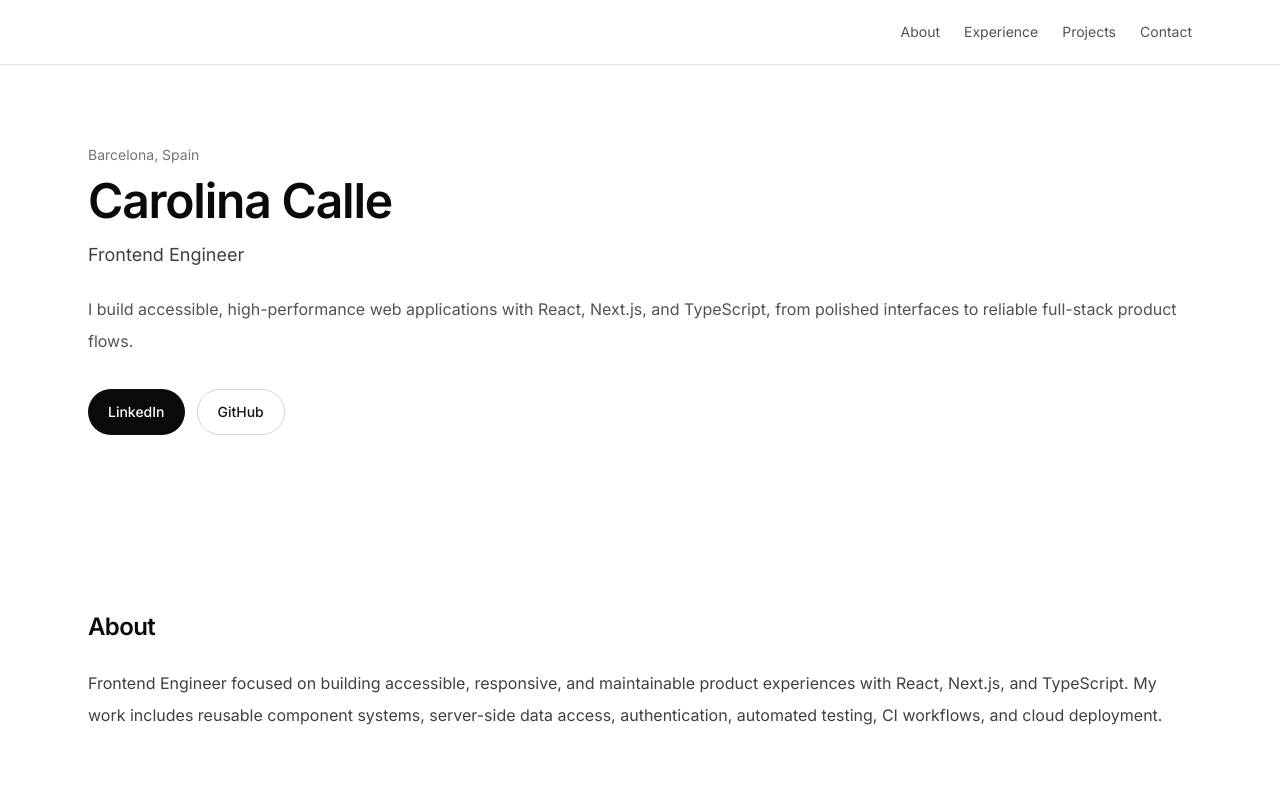
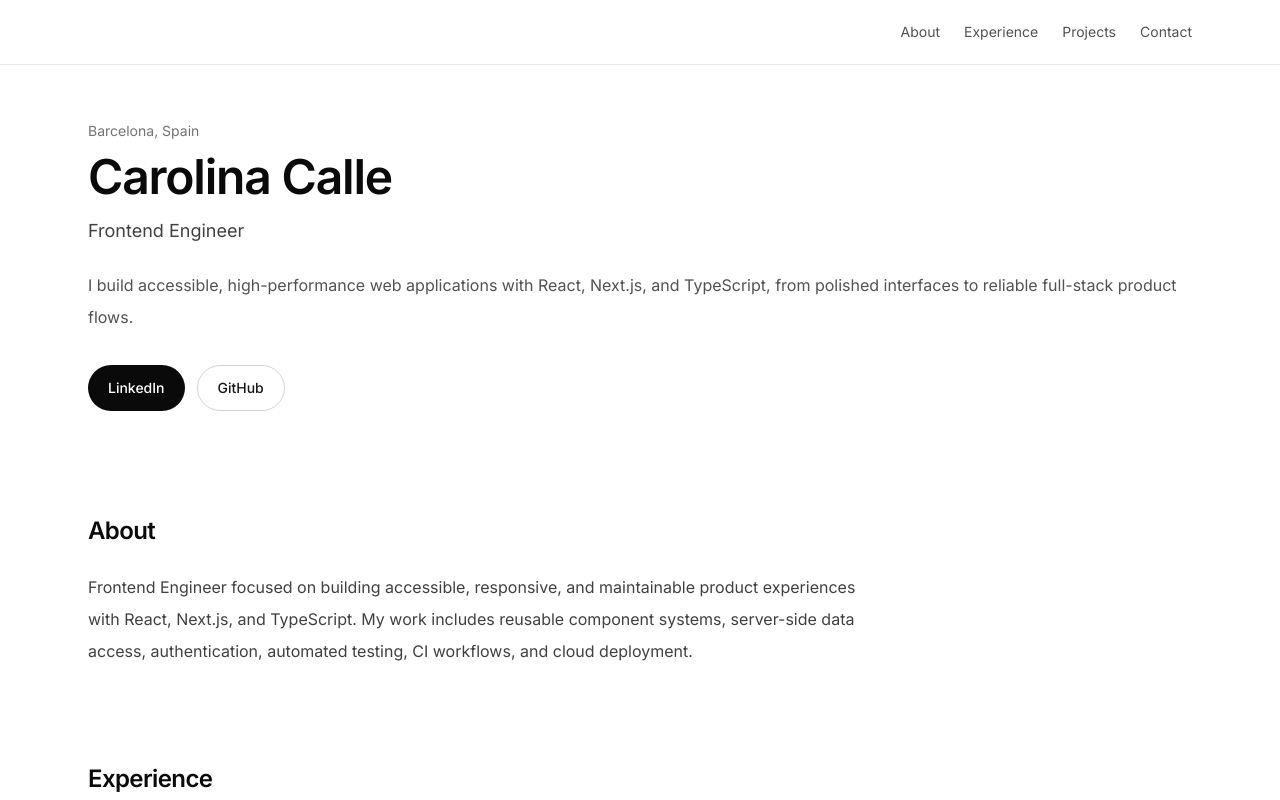
Before and after one commit to Lunarcito/lunarcitocode-portafolio, a Next.js app: page / in a window 1280 px wide. Shown: the top 800 px of the page. Built offline with nearby package versions, Linux system fonts and the light colour scheme.

Commit message:
style: refine portfolio section spacing

```diff
--- a/src/components/sections/About.tsx
+++ b/src/components/sections/About.tsx
@@ -1,10 +1,13 @@
 import { siteConfig } from "@/data/site";
+
 import { Section } from "../ui/Section";
 
 export function About() {
   return (
     <Section id="about" title="About">
-      <p className="text-base leading-8 text-neutral-700">{siteConfig.summary}</p>
+      <p className="max-w-3xl text-base leading-8 text-neutral-700">
+        {siteConfig.summary}
+      </p>
     </Section>
   );
 }
--- a/src/components/sections/Hero.tsx
+++ b/src/components/sections/Hero.tsx
@@ -1,9 +1,10 @@
 import { siteConfig } from "@/data/site";
+
 import { Container } from "../ui/Container";
 
 export function Hero() {
   return (
-    <section id="top" className="py-16 md:py-20">
+    <section id="top" className="py-10 md:py-14">
       <Container>
         <div>
           <p className="mb-3 text-sm text-neutral-500">{siteConfig.location}</p>
--- a/src/components/ui/Section.tsx
+++ b/src/components/ui/Section.tsx
@@ -1,4 +1,5 @@
 import { ReactNode } from "react";
+
 import { Container } from "./Container";
 import { SectionHeading } from "./SectionHeading";
 
@@ -11,7 +12,7 @@
 
 export function Section({ id, title, children, className = "" }: SectionProps) {
   return (
-    <section id={id} className={`scroll-mt-20 py-20 md:py-24 ${className}`}>
+    <section id={id} className={`scroll-mt-16 py-8 md:py-12 ${className}`}>
       <Container>
         {title ? <SectionHeading title={title} /> : null}
         {children}
```
